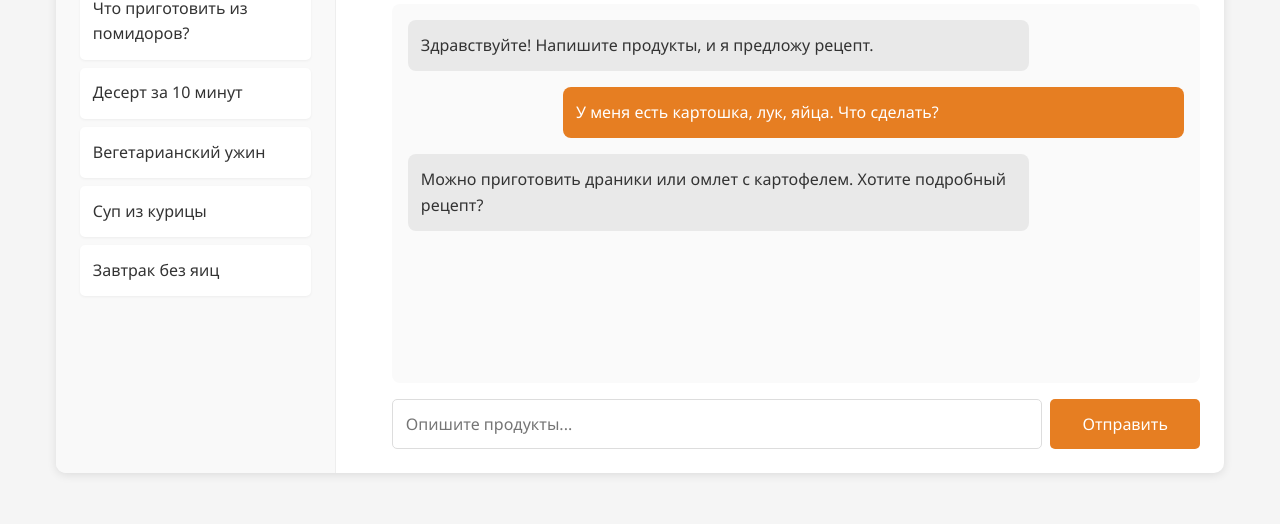
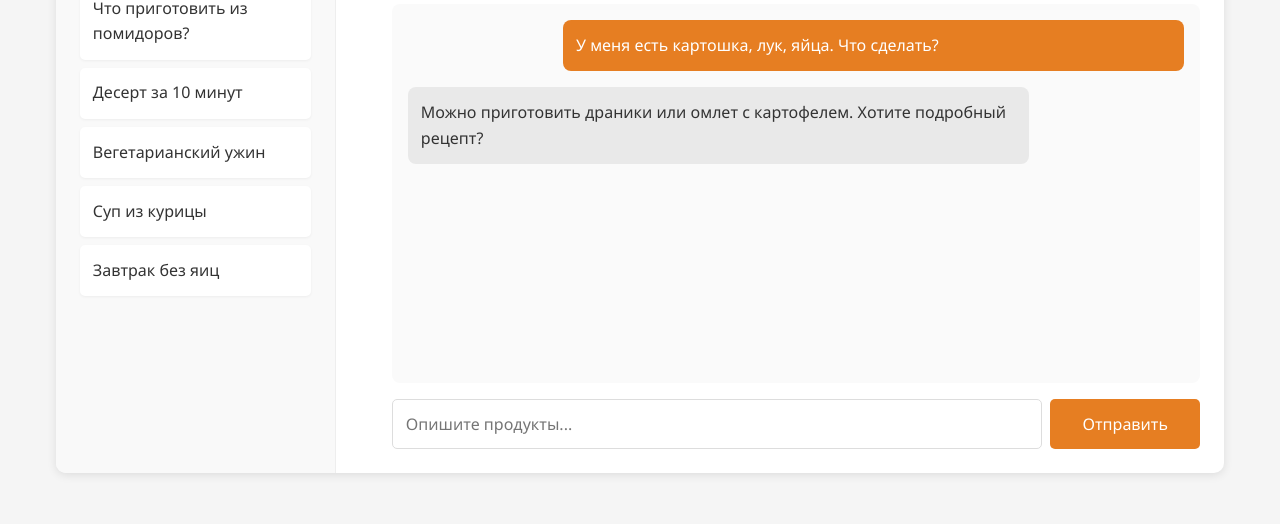
Before and after one commit to zaharych207-tech/RamziAI, a plain HTML site: page ai.html in a window 1280 px wide. Shown: the part 276-800 px from the top of the page. Drawn offline with Linux system fonts and the light colour scheme.

Commit message:
Update ai.html

```diff
--- a/ai.html
+++ b/ai.html
@@ -124,7 +124,6 @@
       <div class="chat-main">
         <div class="chat-header">RamziAI</div>
         <div class="chat-messages">
-          <div class="message bot">Здравствуйте! Напишите продукты, и я предложу рецепт.</div>
           <div class="message user">У меня есть картошка, лук, яйца. Что сделать?</div>
           <div class="message bot">Можно приготовить драники или омлет с картофелем. Хотите подробный рецепт?</div>
         </div>
```
